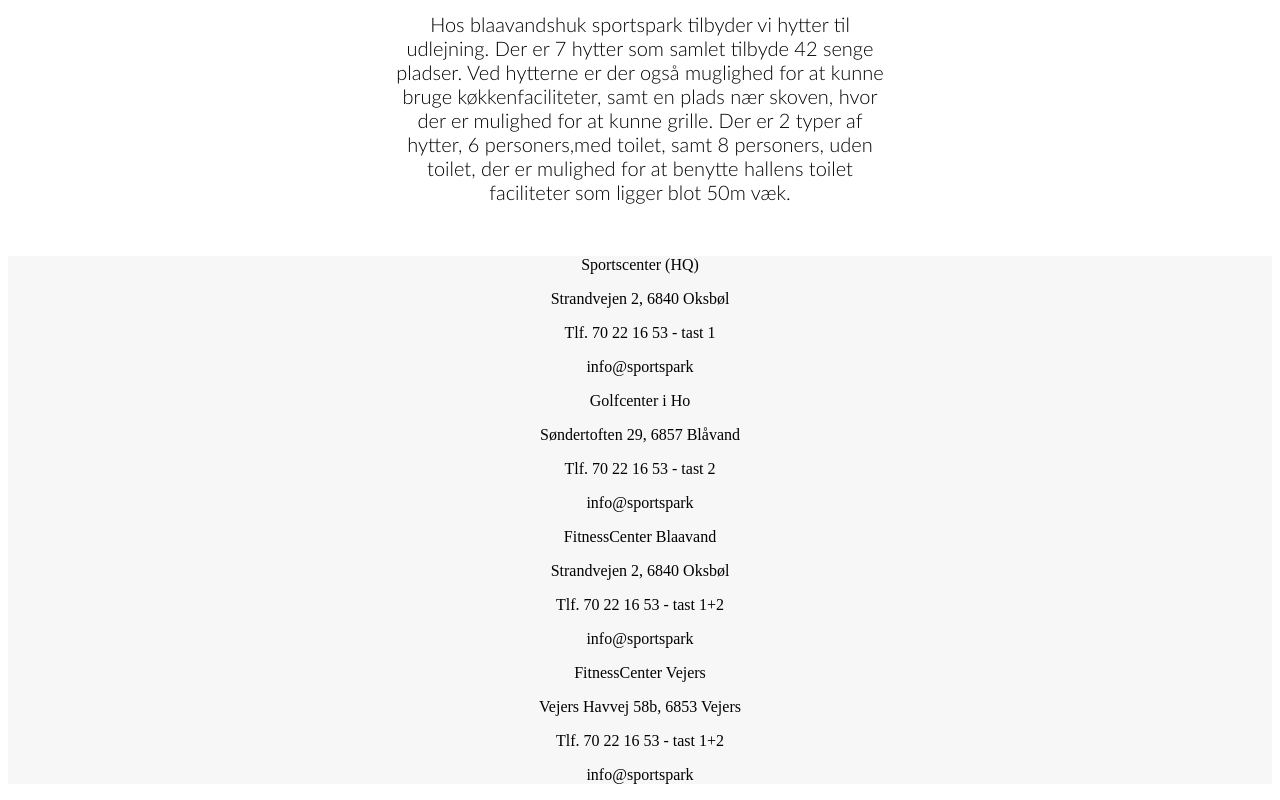
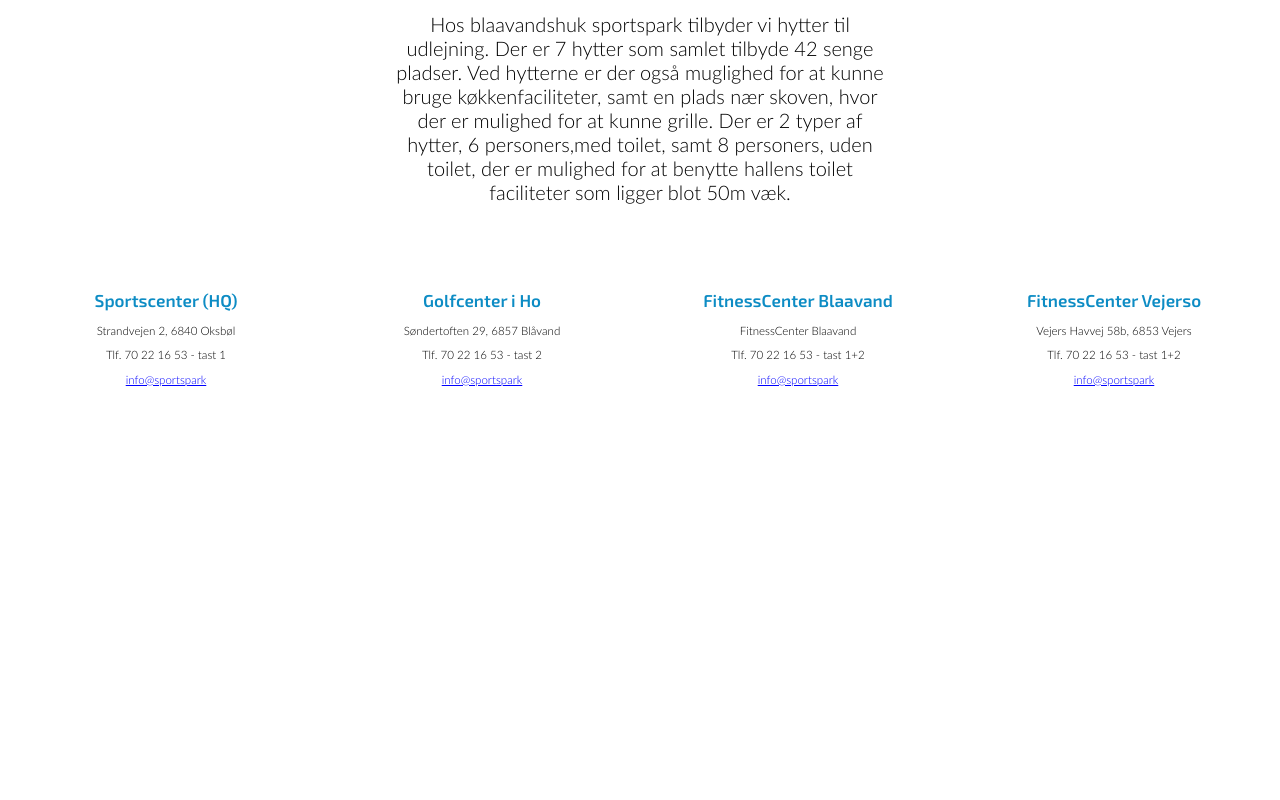
Before and after one commit to laur0864/examproject2, a plain HTML site: page hytte.html in a window 1280 px wide. Shown: the part 582-1382 px from the top of the page. After the commit the page ends 980 px from the top, so only its background shows below. Drawn offline with Linux system fonts and the light colour scheme.

Commit message:
Footer fixet på alle sider + mindre rettelser

```diff
--- a/hytte.html
+++ b/hytte.html
@@ -53,32 +53,32 @@
                 <div class="introtext">       Hos blaavandshuk sportspark tilbyder vi hytter til udlejning. Der er 7 hytter som samlet tilbyde 42 senge pladser.  Ved hytterne er der også muglighed for at kunne bruge køkkenfaciliteter, samt en plads nær skoven, hvor der er mulighed for at kunne grille. Der er 2 typer af hytter, 6 personers,med toilet, samt 8 personers, uden toilet, der er mulighed for at benytte hallens toilet faciliteter som ligger blot 50m væk.  </div>
 
           </main>
-    </div>
-             <footer>
-                 <div class="footer">
-                <p class="p1">Sportscenter (HQ)</p>
-                <p class="p2">Strandvejen 2, 6840 Oksbøl</p>
-                <p class="p3">Tlf. 70 22 16 53 - tast 1</p>
-                <p class="p4">info@sportspark</p>
-
-                <p class="q1">Golfcenter i Ho</p>
-                <p class="q2">Søndertoften 29, 6857 Blåvand</p>
-                <p class="q3">Tlf. 70 22 16 53 - tast 2</p>
-                <p class="q4">info@sportspark</p>
-
-                <p class="r1">FitnessCenter Blaavand</p>
-                <p class="r2">Strandvejen 2, 6840 Oksbøl</p>
-                <p class="r3">Tlf. 70 22 16 53 - tast 1+2</p>
-                <p class="r4">info@sportspark</p>
-
-                <p class="s1">FitnessCenter Vejers</p>
-                <p class="s2">Vejers Havvej 58b, 6853 Vejers</p>
-                <p class="s3">Tlf. 70 22 16 53 - tast 1+2</p>
-                <p class="s4">info@sportspark</p>
-
-
-                     </div>
-
+    </div>            <footer>
+        <div class="footerbox">
+            <h2 class="footerh1">Sportscenter (HQ)</h2>
+            <p>Strandvejen 2, 6840 Oksbøl</p>
+            <p>Tlf. 70 22 16 53 - tast 1</p>
+            <p><a href="mailto:info@sportspark" style="text-decoration: underline; color: blue;">info@sportspark</a></p>
+          </div>
+          <div class="footerbox">
+              <h2 class="footerh1">Golfcenter i Ho</h2>
+            <p>Søndertoften 29, 6857 Blåvand</p>
+            <p>Tlf. 70 22 16 53 - tast 2</p>
+            <p><a href="mailto:info@sportspark" style="text-decoration: underline; color: blue;">info@sportspark</a></p>
+          </div>
+          <div class="footerbox">
+              <h2 class="footerh1">FitnessCenter Blaavand</h2>
+            <p>FitnessCenter Blaavand</p>
+            <p>Tlf. 70 22 16 53 - tast 1+2</p>
+            <p><a href="mailto:info@sportspark" style="text-decoration: underline; color: blue;">info@sportspark</a></p>
+          </div>
+          <div class="footerbox">
+              <h2 class="footerh1">FitnessCenter Vejerso</h2>
+              <p>Vejers Havvej 58b, 6853 Vejers</p>
+              <p>Tlf. 70 22 16 53 - tast 1+2</p>
+              <p><a href="mailto:info@sportspark" style="text-decoration: underline; color: blue;">info@sportspark</a></p>
+          </div>
+      </footer>
 
              </footer>
 </body>
--- a/java.js
+++ b/java.js
@@ -1,10 +1,8 @@
 function myFunction() {
     var x, text;
 
-    // Get the value of the input field with id="numb"
     x = document.getElementById("numb").value;
 
-    // If x is Not a Number or less than one or greater than 10
     if (isNaN(x) || x < 1 || x > 48) {
       text = "Vi har desværre kun 48 soverpladser";
     } else {
```
Also changed, not shown: Faciliteter.html (+26 -24 lines), booking.html (+26 -28 lines), faciliteter.html (+26 -24 lines), muligheder.html (+26 -25 lines), omos.html (+26 -27 lines), priser.html (+27 -26 lines).
